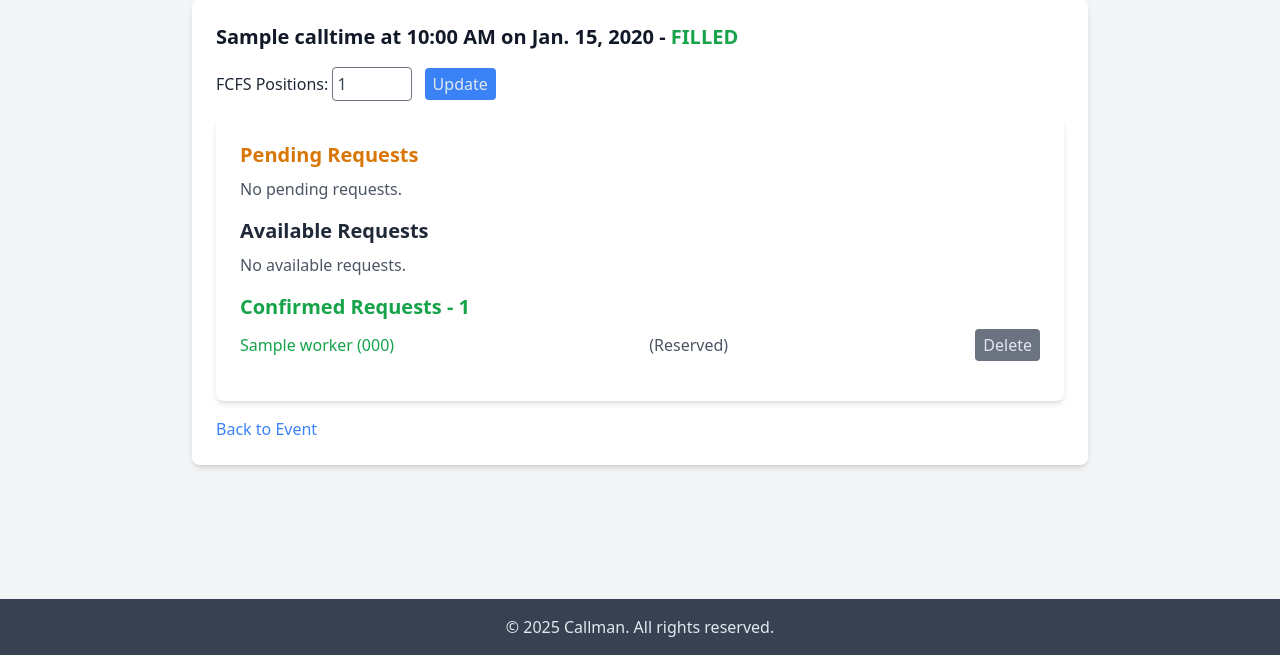
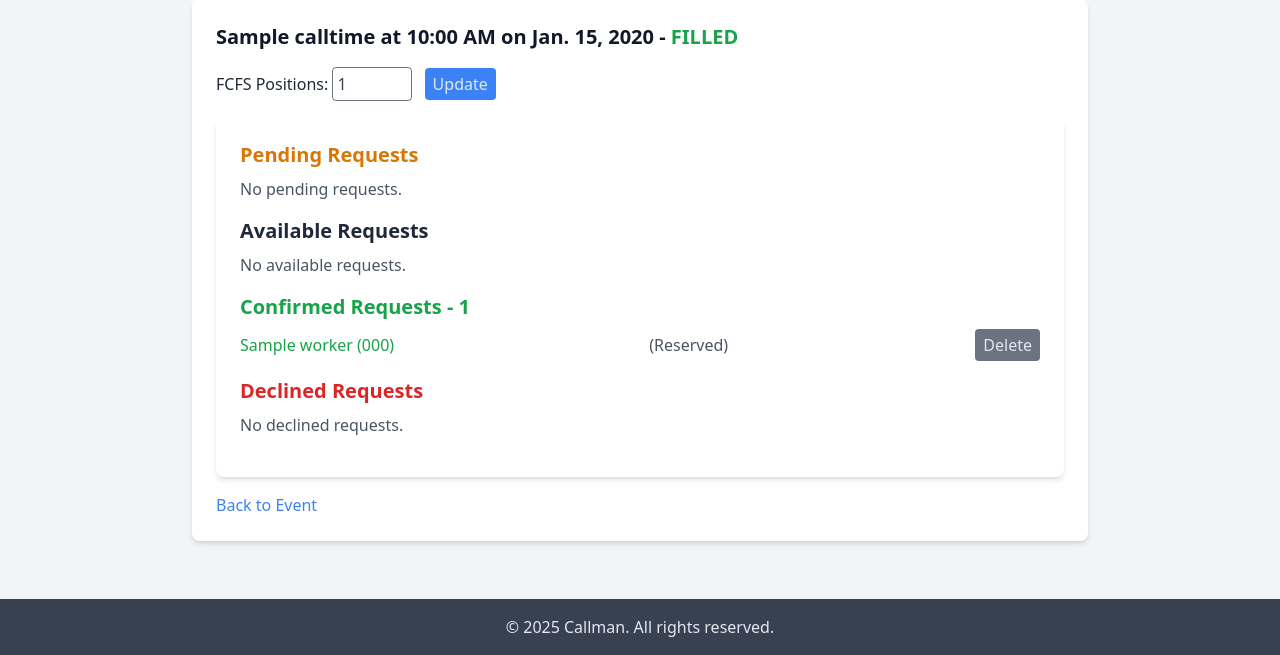
Before and after one commit to castle-murray/callman, a Django app: a page that uses callManager/templates/callManager/labor_request_content_partial.html in a window 1280 px wide. Shown: the part 145-800 px from the top of the page. Run offline with Django 5.2, Linux system fonts and the light colour scheme; a user stored in the database is signed in; tables that the repository leaves empty hold one stand-in row (values such as "Sample post"); parts of the project's set-up code (start-up, migrations or seed data) failed here and were passed over; some libraries are stand-ins or nearby versions.

Commit message:
brought back declined list.

```diff
--- a/callManager/templates/callManager/labor_request_content_partial.html
+++ b/callManager/templates/callManager/labor_request_content_partial.html
@@ -85,4 +85,31 @@
     {% else %}
         <p class="text-text-secondary mb-4 dark:text-dark-text-secondary">No confirmed requests.</p>
     {% endif %}
+    <h2 class="text-xl font-semibold mb-2 text-text-red dark:text-dark-text-red">Declined Requests {% if declined_count %} - {{ declined_count }} {% endif %}</h2>
+    {% if declined_requests %}
+        <ul class="space-y-2 mb-4">
+            {% for request in declined_requests %}
+                <li class="flex items-center justify-between text-text-red dark:text-dark-text-red">
+                    {{ request.worker.name|default:"Unnamed Worker" }} ({{ request.worker.phone_number|default:"No phone" }})
+                    {% if request.is_reserved %}<span class="ml-2 text-text-secondary dark:text-dark-text-secondary">(Reserved)</span>{% endif %}
+                    <div>
+                        <form method="post" class="inline">
+                            {% csrf_token %}
+                            <input type="hidden" name="request_id" value="{{ request.id }}">
+                            <input type="hidden" name="action" value="confirm">
+                            <button type="submit" class="bg-success text-dark-text-primary px-2 py-1 rounded hover:bg-success-hover dark:bg-dark-success dark:hover:bg-dark-success-hover">Confirm</button>
+                        </form>
+                        <form method="post" class="inline ml-2">
+                            {% csrf_token %}
+                            <input type="hidden" name="request_id" value="{{ request.id }}">
+                            <input type="hidden" name="action" value="delete">
+                            <button type="submit" class="bg-secondary text-dark-text-primary px-2 py-1 rounded hover:bg-secondary-hover dark:bg-dark-secondary dark:hover:bg-dark-secondary-hover">Delete</button>
+                        </form>
+                    </div>
+                </li>
+            {% endfor %}
+        </ul>
+    {% else %}
+        <p class="text-text-secondary mb-4 dark:text-dark-text-secondary">No declined requests.</p>
+    {% endif %}
 </div>
--- a/callManager/views.py
+++ b/callManager/views.py
@@ -858,7 +858,7 @@
                 labor_request = get_object_or_404(LaborRequest, id=request_id, labor_requirement=labor_requirement)
                 worker = labor_request.worker
                 if action == 'confirm':
-                    if labor_request.availability_response is None:
+                    if labor_request.availability_response in [None, 'no']:  # Allow confirm from pending or declined
                         labor_request.availability_response = 'yes'
                         labor_request.responded_at = timezone.now()
                         confirmed_count = LaborRequest.objects.filter(
@@ -942,6 +942,7 @@
         pending_requests = labor_requests.filter(availability_response__isnull=True)
         available_requests = labor_requests.filter(availability_response='yes', confirmed=False)
         confirmed_requests = labor_requests.filter(confirmed=True)
+        declined_requests = labor_requests.filter(availability_response='no')
         workers = Worker.objects.all().distinct()
         workers_list = list(workers)
         workers_list.sort(key=lambda w: (labor_requirement.labor_type not in w.labor_types.all(), w.name or ''))
@@ -991,6 +992,8 @@
             'available_count': available_requests.count(),
             'confirmed_requests': confirmed_requests,
             'confirmed_count': confirmed_requests.count(),
+            'declined_requests': declined_requests,
+            'declined_count': declined_requests.count(),
             'is_filled': labor_requirement.needed_labor <= confirmed_requests.count(),
             'workers': page_obj,
             'worker_conflicts': worker_conflicts,
@@ -1007,6 +1010,7 @@
     pending_requests = labor_requests.filter(availability_response__isnull=True)
     available_requests = labor_requests.filter(availability_response='yes', confirmed=False)
     confirmed_requests = labor_requests.filter(confirmed=True)
+    declined_requests = labor_requests.filter(availability_response='no')
     workers = Worker.objects.all().distinct()
     workers_list = list(workers)
     workers_list.sort(key=lambda w: (labor_requirement.labor_type not in w.labor_types.all(), w.name or ''))
@@ -1056,6 +1060,8 @@
         'available_count': available_requests.count(),
         'confirmed_requests': confirmed_requests,
         'confirmed_count': confirmed_requests.count(),
+        'declined_requests': declined_requests,
+        'declined_count': declined_requests.count(),
         'is_filled': labor_requirement.needed_labor <= confirmed_requests.count(),
         'workers': page_obj,
         'worker_conflicts': worker_conflicts,
```
